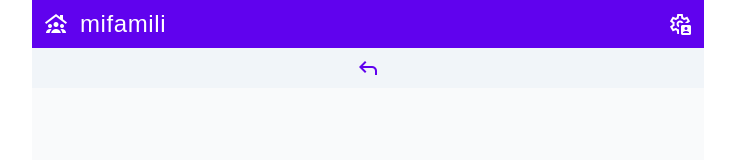
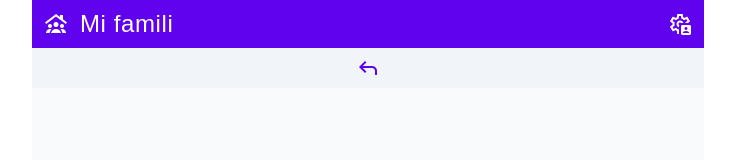
Before and after one commit to unnikt/amomifamilia, a Next.js app: page /auth/login in a window 1280 px wide. Shown: the top 160 px of the page, without its empty margins (272-1007 px from the left). Built offline with nearby package versions, Linux system fonts and the light colour scheme; no server answers.

Commit message:
style: update title and header text for consistency and branding

```diff
--- a/app/layout.tsx
+++ b/app/layout.tsx
@@ -14,7 +14,7 @@ const geistMono = Geist_Mono({
 });
 
 export const metadata: Metadata = {
-  title: "Amomifamilia",
+  title: "Mi famili",
   description: "Generated by create next app",
 };
 
--- a/app/ui/Relations.tsx
+++ b/app/ui/Relations.tsx
@@ -88,7 +88,7 @@ export default function RelationsClient({ id, member }: Props) {
                             >
                                 {/* Left side: relation type + link */}
                                 {/* <div className="flex flex-col"> */}
-                                <span className="font-medium w-28">{r.type}</span>
+                                <span className="font-medium w-16">{r.type}</span>
                                 <Link
                                     href={`/members/${r.name}`}
                                     className="text-blue-600 hover:underline text-sm flex-1"
--- a/components/Header.tsx
+++ b/components/Header.tsx
@@ -25,7 +25,7 @@ export default function Header() {
                     className="flex gap-2 items-center">
                     <span className="material-symbols-outlined btn-material-icon">family_group</span>
                     <h2 className="text-2xl  tracking-wide text-(--text)">
-                        mifamili
+                        Mi famili
                     </h2>
                 </Link>
                 <div className="flex justify-between items-center gap-2">
```
